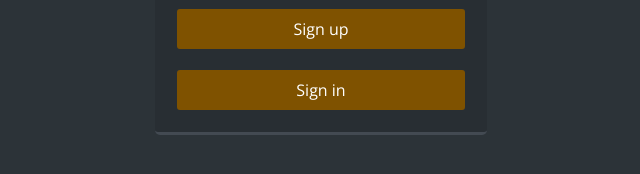
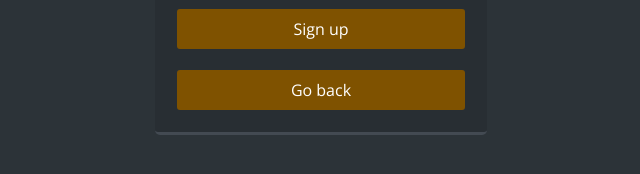
Before and after one commit to JesperRipnas/ToDoList5000, a website: page public/signup.html in a window 1280 px wide. Shown: the part 292-466 px from the top of the page, 325-965 px from the left. Drawn offline with nearby package versions, Linux system fonts and the light colour scheme.

Commit message:
minor fix

```diff
--- a/public/signup.html
+++ b/public/signup.html
@@ -21,7 +21,7 @@
       <input type="submit" value="Sign up" class="btn btn-primary btn-block" id="sumbitBtn">
       <br>
       <br>
-      <input type="return" value="Sign in" class="btn btn-primary btn-block" onclick="pageRedirect()" />
+      <input type="return" value="Go back" class="btn btn-primary btn-block" onclick="pageRedirect()" />
       </form>
       </div>
 
```
Also changed, not shown: Readme.md.
